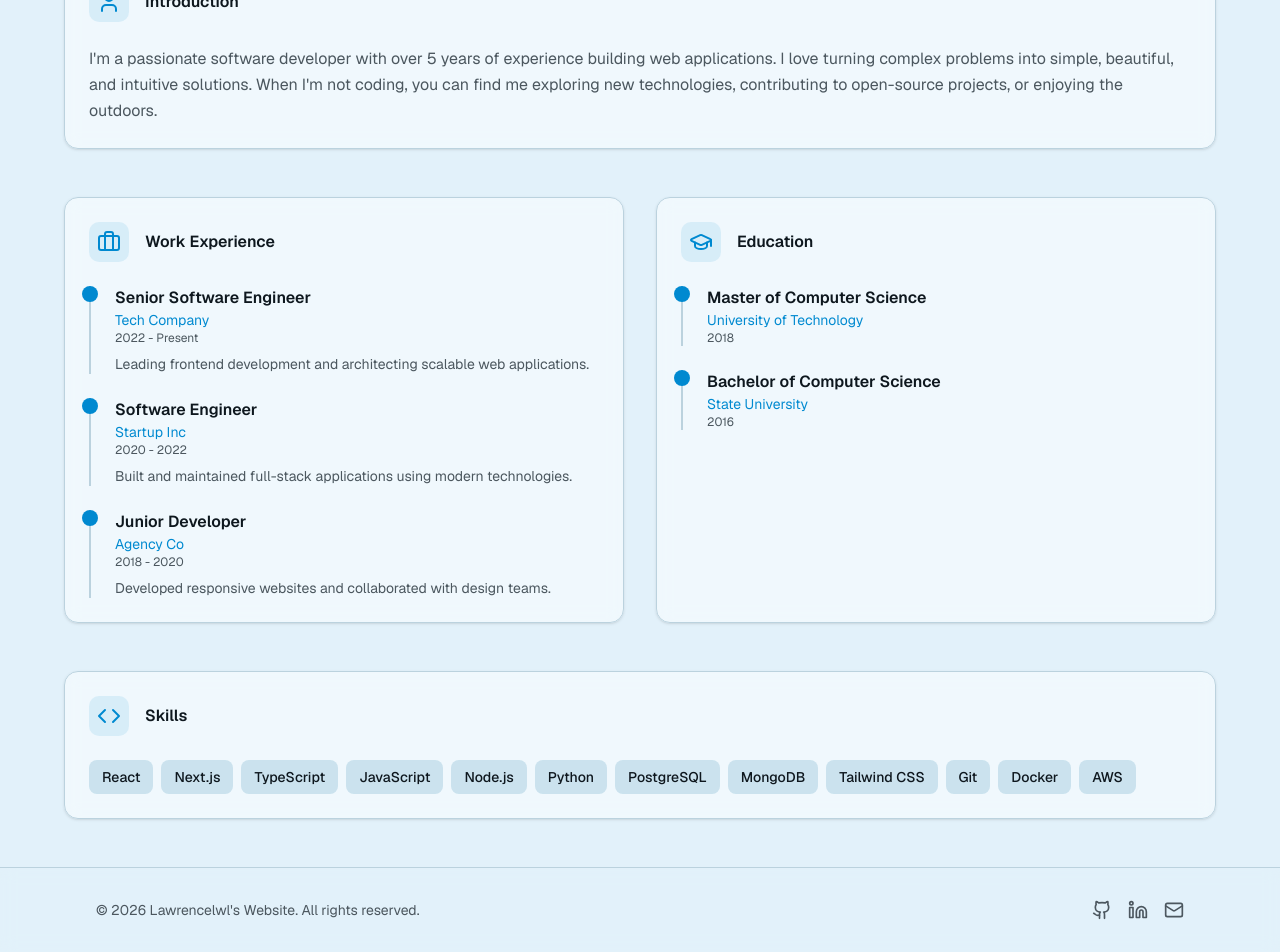
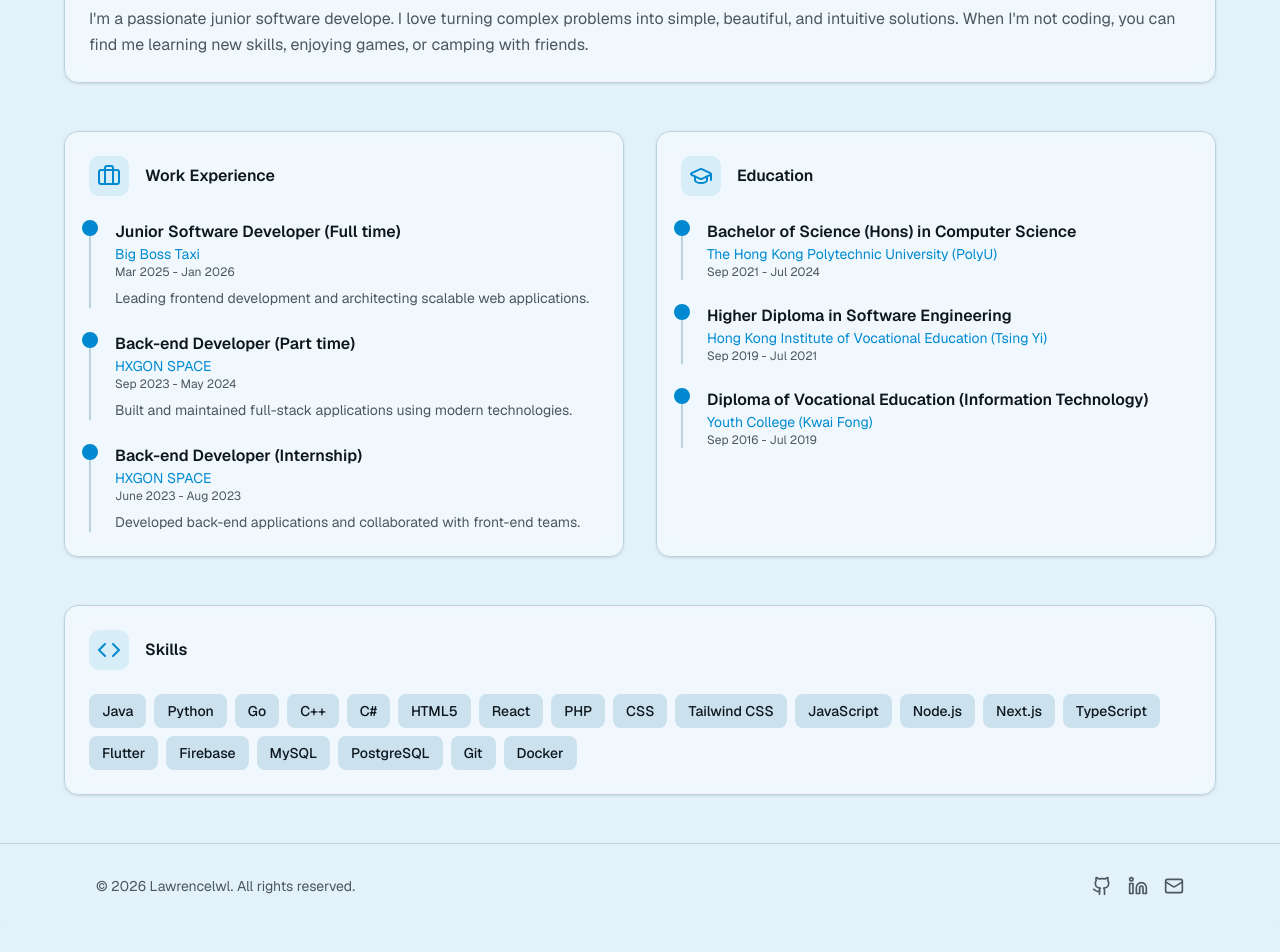
Before and after one commit to Lawrencelwl/Lawrencelwl, a Next.js app: page /about in a window 1280 px wide. Shown: the part 283-1235 px from the top of the page. After the commit the page ends 1211 px from the top, so only its background shows below. Built offline with nearby package versions, Linux system fonts and the light colour scheme.

Commit message:
update: update infomation & Home page

```diff
--- a/app/about/page.tsx
+++ b/app/about/page.tsx
@@ -1,46 +1,71 @@
-import { Card, CardContent, CardHeader, CardTitle } from "@/components/ui/card"
-import { Badge } from "@/components/ui/badge"
-import { Briefcase, GraduationCap, Code, User } from "lucide-react"
+import { Card, CardContent, CardHeader, CardTitle } from "@/components/ui/card";
+import { Badge } from "@/components/ui/badge";
+import { Briefcase, GraduationCap, Code, User } from "lucide-react";
 
 const workExperience = [
   {
-    title: "Senior Software Engineer",
-    company: "Tech Company",
-    period: "2022 - Present",
-    description: "Leading frontend development and architecting scalable web applications.",
+    title: "Junior Software Developer (Full time)",
+    company: "Big Boss Taxi",
+    period: "Mar 2025 - Jan 2026",
+    description:
+      "Leading frontend development and architecting scalable web applications.",
   },
   {
-    title: "Software Engineer",
-    company: "Startup Inc",
-    period: "2020 - 2022",
-    description: "Built and maintained full-stack applications using modern technologies.",
+    title: "Back-end Developer (Part time)",
+    company: "HXGON SPACE",
+    period: "Sep 2023 - May 2024",
+    description:
+      "Built and maintained full-stack applications using modern technologies.",
   },
   {
-    title: "Junior Developer",
-    company: "Agency Co",
-    period: "2018 - 2020",
-    description: "Developed responsive websites and collaborated with design teams.",
+    title: "Back-end Developer (Internship)",
+    company: "HXGON SPACE",
+    period: "June 2023 - Aug 2023",
+    description:
+      "Developed back-end applications and collaborated with front-end teams.",
   },
-]
+];
 
 const education = [
   {
-    degree: "Master of Computer Science",
-    school: "University of Technology",
-    year: "2018",
+    degree: "Bachelor of Science (Hons) in Computer Science",
+    school: "The Hong Kong Polytechnic University (PolyU)",
+    year: "Sep 2021 - Jul 2024",
   },
   {
-    degree: "Bachelor of Computer Science",
-    school: "State University",
-    year: "2016",
+    degree: "Higher Diploma in Software Engineering",
+    school: "Hong Kong Institute of Vocational Education (Tsing Yi)",
+    year: "Sep 2019 - Jul 2021",
   },
-]
+  {
+    degree: "Diploma of Vocational Education (Information Technology)",
+    school: "Youth College (Kwai Fong)",
+    year: "Sep 2016 - Jul 2019",
+  },
+];
 
 const skills = [
-  "React", "Next.js", "TypeScript", "JavaScript",
-  "Node.js", "Python", "PostgreSQL", "MongoDB",
-  "Tailwind CSS", "Git", "Docker", "AWS",
-]
+  "Java",
+  "Python",
+  "Go",
+  "C++",
+  "C#",
+  "HTML5",
+  "React",
+  "PHP",
+  "CSS",
+  "Tailwind CSS",
+  "JavaScript",
+  "Node.js",
+  "Next.js",
+  "TypeScript",
+  "Flutter",
+  "Firebase",
+  "MySQL",
+  "PostgreSQL",
+  "Git",
+  "Docker",
+];
 
 export default function AboutPage() {
   return (
@@ -49,9 +74,6 @@ export default function AboutPage() {
         {/* Page Header */}
         <div className="text-center space-y-4">
           <h1 className="text-4xl font-bold text-foreground">About Me</h1>
-          <p className="text-muted-foreground max-w-2xl mx-auto">
-            Get to know more about my background, experience, and skills.
-          </p>
         </div>
 
         {/* Short Introduction */}
@@ -64,10 +86,10 @@ export default function AboutPage() {
           </CardHeader>
           <CardContent>
             <p className="text-muted-foreground leading-relaxed">
-              I&apos;m a passionate software developer with over 5 years of experience building
-              web applications. I love turning complex problems into simple, beautiful, and
-              intuitive solutions. When I&apos;m not coding, you can find me exploring new
-              technologies, contributing to open-source projects, or enjoying the outdoors.
+              I&apos;m a passionate junior software develope. I love turning
+              complex problems into simple, beautiful, and intuitive solutions.
+              When I&apos;m not coding, you can find me learning new skills,
+              enjoying games, or camping with friends.
             </p>
           </CardContent>
         </Card>
@@ -83,12 +105,19 @@ export default function AboutPage() {
             </CardHeader>
             <CardContent className="space-y-6">
               {workExperience.map((job, index) => (
-                <div key={index} className="relative pl-6 border-l-2 border-border">
+                <div
+                  key={index}
+                  className="relative pl-6 border-l-2 border-border"
+                >
                   <div className="absolute -left-[9px] top-0 w-4 h-4 rounded-full bg-primary" />
                   <h3 className="font-semibold text-foreground">{job.title}</h3>
                   <p className="text-sm text-primary">{job.company}</p>
-                  <p className="text-xs text-muted-foreground mb-2">{job.period}</p>
-                  <p className="text-sm text-muted-foreground">{job.description}</p>
+                  <p className="text-xs text-muted-foreground mb-2">
+                    {job.period}
+                  </p>
+                  <p className="text-sm text-muted-foreground">
+                    {job.description}
+                  </p>
                 </div>
               ))}
             </CardContent>
@@ -104,9 +133,14 @@ export default function AboutPage() {
             </CardHeader>
             <CardContent className="space-y-6">
               {education.map((edu, index) => (
-                <div key={index} className="relative pl-6 border-l-2 border-border">
+                <div
+                  key={index}
+                  className="relative pl-6 border-l-2 border-border"
+                >
                   <div className="absolute -left-[9px] top-0 w-4 h-4 rounded-full bg-primary" />
-                  <h3 className="font-semibold text-foreground">{edu.degree}</h3>
+                  <h3 className="font-semibold text-foreground">
+                    {edu.degree}
+                  </h3>
                   <p className="text-sm text-primary">{edu.school}</p>
                   <p className="text-xs text-muted-foreground">{edu.year}</p>
                 </div>
@@ -139,5 +173,5 @@ export default function AboutPage() {
         </Card>
       </div>
     </div>
-  )
+  );
 }
--- a/app/page.tsx
+++ b/app/page.tsx
@@ -1,5 +1,6 @@
 import { Card, CardContent } from "@/components/ui/card";
 import { Button } from "@/components/ui/button";
+import { RotatingDeveloperTitle } from "@/components/rotating-developer-title";
 import { ArrowRight } from "lucide-react";
 import Link from "next/link";
 
@@ -13,7 +14,7 @@ export default function HomePage() {
       </div>
 
       {/* Center Card with blurred photo background */}
-      <Card className="relative overflow-hidden max-w-2xl w-full mx-auto bg-card/30 backdrop-blur-xl border-border/50 shadow-2xl">
+      <Card className="relative overflow-hidden max-w-4xl w-full mx-auto bg-card/30 backdrop-blur-xl border-border/50 shadow-2xl">
         {/* Blurred background image */}
         <div
           className="absolute inset-0 -z-10 opacity-30"
@@ -26,22 +27,20 @@ export default function HomePage() {
           }}
         />
 
-        <CardContent className="p-8 sm:p-12 text-center relative z-10">
+        <CardContent className="p-10 sm:p-14 lg:p-16 text-center relative z-10">
           <div className="space-y-6">
             <div className="space-y-2">
-              <p className="text-primary font-medium tracking-wide uppercase text-sm">
+              {/* <p className="text-primary font-medium tracking-wide uppercase text-sm">
                 Welcome to Lawrencelwl's Website
-              </p>
-              <h1 className="text-4xl sm:text-5xl font-bold text-foreground text-balance">
-                Hi, I&apos;m a Developer
-              </h1>
+              </p> */}
+              <RotatingDeveloperTitle />
             </div>
-
+            {/*
             <p className="text-lg text-muted-foreground max-w-lg mx-auto leading-relaxed">
               I create beautiful and functional web experiences. Passionate
               about clean code, modern design, and building products that make a
               difference.
-            </p>
+            </p> */}
 
             <div className="flex flex-col sm:flex-row items-center justify-center gap-4 pt-4">
               <Button asChild size="lg" className="group">
--- a/app/work/page.tsx
+++ b/app/work/page.tsx
@@ -1,37 +1,49 @@
-import { ProjectCard } from "@/components/project-card"
+import { ProjectCard } from "@/components/project-card";
 
 const projects = [
   {
     title: "E-Commerce Platform",
-    description: "A full-featured online shopping platform with cart management, payment processing, and order tracking. Built for scalability and performance.",
-    technologies: ["Next.js", "TypeScript", "Stripe", "PostgreSQL", "Tailwind CSS"],
+    description:
+      "A full-featured online shopping platform with cart management, payment processing, and order tracking. Built for scalability and performance.",
+    technologies: [
+      "Next.js",
+      "TypeScript",
+      "Stripe",
+      "PostgreSQL",
+      "Tailwind CSS",
+    ],
   },
   {
     title: "Task Management App",
-    description: "A collaborative task management application with real-time updates, team workspaces, and advanced filtering capabilities.",
+    description:
+      "A collaborative task management application with real-time updates, team workspaces, and advanced filtering capabilities.",
     technologies: ["React", "Node.js", "Socket.io", "MongoDB", "Redux"],
   },
   {
     title: "AI Content Generator",
-    description: "An AI-powered tool that helps users generate blog posts, social media content, and marketing copy using advanced language models.",
+    description:
+      "An AI-powered tool that helps users generate blog posts, social media content, and marketing copy using advanced language models.",
     technologies: ["Python", "FastAPI", "OpenAI API", "React", "PostgreSQL"],
   },
   {
     title: "Fitness Tracking App",
-    description: "A mobile-first fitness application for tracking workouts, nutrition, and progress with personalized recommendations.",
+    description:
+      "A mobile-first fitness application for tracking workouts, nutrition, and progress with personalized recommendations.",
     technologies: ["React Native", "Firebase", "TypeScript", "Chart.js"],
   },
   {
     title: "Real Estate Platform",
-    description: "A comprehensive real estate listing platform with map integration, virtual tours, and mortgage calculators.",
+    description:
+      "A comprehensive real estate listing platform with map integration, virtual tours, and mortgage calculators.",
     technologies: ["Next.js", "Mapbox", "Prisma", "AWS S3", "Tailwind CSS"],
   },
   {
     title: "Social Media Dashboard",
-    description: "An analytics dashboard for managing multiple social media accounts with scheduling and performance insights.",
+    description:
+      "An analytics dashboard for managing multiple social media accounts with scheduling and performance insights.",
     technologies: ["Vue.js", "D3.js", "Express", "Redis", "OAuth 2.0"],
   },
-]
+];
 
 export default function WorkPage() {
   return (
@@ -40,9 +52,6 @@ export default function WorkPage() {
         {/* Page Header */}
         <div className="text-center space-y-4">
           <h1 className="text-4xl font-bold text-foreground">My Work</h1>
-          <p className="text-muted-foreground max-w-2xl mx-auto">
-            A collection of projects I&apos;ve worked on, showcasing my skills in web development and design.
-          </p>
         </div>
 
         {/* Projects Grid */}
@@ -58,5 +67,5 @@ export default function WorkPage() {
         </div>
       </div>
     </div>
-  )
+  );
 }
--- a/components/footer.tsx
+++ b/components/footer.tsx
@@ -7,14 +7,13 @@ export function Footer() {
       <div className="max-w-6xl mx-auto px-4 sm:px-6 lg:px-8 py-8">
         <div className="flex flex-col md:flex-row items-center justify-between gap-4">
           <p className="text-sm text-muted-foreground">
-            &copy; {new Date().getFullYear()} Lawrencelwl's Website. All rights
-            reserved.
+            &copy; {new Date().getFullYear()} Lawrencelwl. All rights reserved.
           </p>
 
           <div className="flex items-center gap-4">
             <Link
               href="https://github.com"
-              target="_blank"
+              target="https://github.com/Lawrencelwl"
               rel="noopener noreferrer"
               className="text-muted-foreground hover:text-primary transition-colors"
               aria-label="GitHub"
@@ -23,7 +22,7 @@ export function Footer() {
             </Link>
             <Link
               href="https://linkedin.com"
-              target="_blank"
+              target="https://www.linkedin.com/in/wai-lung-li-5a9452288/"
               rel="noopener noreferrer"
               className="text-muted-foreground hover:text-primary transition-colors"
               aria-label="LinkedIn"
@@ -31,7 +30,7 @@ export function Footer() {
               <Linkedin className="h-5 w-5" />
             </Link>
             <Link
-              href="mailto:hello@example.com"
+              href="mailto:liwailung321@gmail.com"
               className="text-muted-foreground hover:text-primary transition-colors"
               aria-label="Email"
             >
--- a/components/navbar.tsx
+++ b/components/navbar.tsx
@@ -50,14 +50,15 @@ export function Navbar() {
   return (
     <nav className="fixed top-0 left-0 right-0 z-50 bg-background/80 backdrop-blur-md border-b border-border">
       <div className="max-w-6xl mx-auto px-4 sm:px-6 lg:px-8">
-        <div className="flex items-center justify-between h-16">
+        <div className="relative flex items-center justify-between h-16">
           {/* Logo */}
           <Link href="/" className="text-xl font-bold text-foreground">
-            Lawrencelwl's Website
+            Lawrencelwl
           </Link>
 
           {/* Desktop Navigation */}
-          <div className="hidden md:flex items-center gap-8">
+          <div className="pointer-events-none absolute inset-x-0 top-1/2 hidden -translate-y-1/2 md:flex md:items-center md:justify-center">
+            <div className="pointer-events-auto flex items-center gap-8">
               {navLinks.map((link) => (
                 <Link
                   key={link.href}
@@ -72,6 +73,7 @@ export function Navbar() {
                   {link.label}
                 </Link>
               ))}
+            </div>
           </div>
 
           {/* Theme Toggle, Auth Buttons & Mobile Menu Button */}
--- /dev/null
+++ b/components/rotating-developer-title.tsx
@@ -0,0 +1,143 @@
+"use client";
+
+import { useEffect, useRef, useState } from "react";
+
+const ROLES = [
+  "Website Developer",
+  "Python Developer",
+  "Back-end Developer",
+  "FFXVI Player",
+  "Gamer",
+] as const;
+
+/** Width so the line does not grow while typing; keeps leading `A ` from shifting sideways */
+const TYPING_LINE_MIN_CH = Math.max(...ROLES.map((r) => r.length)) + 4;
+
+/** Slightly uneven pace, slower around spaces or hyphens, occasional hesitation */
+function typingDelay(char: string, prevChar: string | undefined): number {
+  let ms = 55 + Math.random() * 95;
+  if (char === " " || char === "-") ms += 45 + Math.random() * 120;
+  if (prevChar === " " || prevChar === "-") ms += 25 + Math.random() * 60;
+  if (Math.random() < 0.12) ms += 120 + Math.random() * 220;
+  return Math.round(ms);
+}
+
+function deleteDelay(): number {
+  return Math.round(22 + Math.random() * 38);
+}
+
+function pauseWhenCompleteMs(): number {
+  return Math.round(1800 + Math.random() * 900);
+}
+
+function pauseBeforeNextPhraseMs(): number {
+  return Math.round(280 + Math.random() * 220);
+}
+
+export function RotatingDeveloperTitle() {
+  const [displayText, setDisplayText] = useState("");
+  const displayRef = useRef("");
+  const timeoutRef = useRef<ReturnType<typeof globalThis.setTimeout> | null>(
+    null,
+  );
+  const phraseIndexRef = useRef(0);
+  const phaseRef = useRef<"typing" | "deleting">("typing");
+
+  const setDisplay = (next: string) => {
+    displayRef.current = next;
+    setDisplayText(next);
+  };
+
+  useEffect(() => {
+    let cancelled = false;
+    phraseIndexRef.current = 0;
+    phaseRef.current = "typing";
+    displayRef.current = "";
+    setDisplayText("");
+
+    const clearTimer = () => {
+      if (timeoutRef.current != null) {
+        globalThis.clearTimeout(timeoutRef.current);
+        timeoutRef.current = null;
+      }
+    };
+
+    const schedule = (fn: () => void, ms: number) => {
+      clearTimer();
+      timeoutRef.current = globalThis.setTimeout(() => {
+        timeoutRef.current = null;
+        if (!cancelled) fn();
+      }, ms);
+    };
+
+    const run = () => {
+      if (cancelled) return;
+
+      const phraseIndex = phraseIndexRef.current % ROLES.length;
+      const target = ROLES[phraseIndex];
+      const current = displayRef.current;
+
+      if (phaseRef.current === "typing") {
+        if (current.length < target.length) {
+          const i = current.length;
+          const char = target.charAt(i);
+          const prev = i > 0 ? target[i - 1] : undefined;
+          setDisplay(target.slice(0, i + 1));
+          schedule(run, typingDelay(char, prev));
+          return;
+        }
+        if (current === target) {
+          schedule(() => {
+            if (cancelled) return;
+            phaseRef.current = "deleting";
+            run();
+          }, pauseWhenCompleteMs());
+          return;
+        }
+        setDisplay("");
+        schedule(run, pauseBeforeNextPhraseMs());
+        return;
+      }
+
+      if (current.length > 0) {
+        setDisplay(current.slice(0, -1));
+        schedule(run, deleteDelay());
+        return;
+      }
+
+      phraseIndexRef.current = (phraseIndexRef.current + 1) % ROLES.length;
+      phaseRef.current = "typing";
+      schedule(run, pauseBeforeNextPhraseMs());
+    };
+
+    schedule(run, 500 + Math.random() * 400);
+
+    return () => {
+      cancelled = true;
+      clearTimer();
+    };
+  }, []);
+
+  return (
+    <h1 className="flex flex-col items-center gap-2 font-bold text-foreground text-balance">
+      <span className="flex flex-wrap items-baseline justify-center gap-x-1.5 px-2 text-center">
+        <span className="text-5xl leading-none tracking-tight sm:text-6xl lg:text-9xl">
+          Hi
+        </span>
+        <span className="text-3xl sm:text-4xl lg:text-7xl">
+          , I&apos;m Lawrence
+        </span>
+      </span>
+      <span className="flex w-full justify-center px-2 text-4xl sm:text-5xl">
+        <span className="text-primary inline-flex min-w-[min(100%,19rem)] max-w-full items-baseline justify-start gap-0.5 sm:min-w-92">
+          <span className="text-foreground shrink-0">A&nbsp;</span>
+          <span className="text-left">{displayText}</span>
+          <span
+            className="inline-block h-[0.85em] w-0.5 shrink-0 animate-pulse rounded-sm bg-primary"
+            aria-hidden="true"
+          />
+        </span>
+      </span>
+    </h1>
+  );
+}
```
Also changed, not shown: app/life/page.tsx (+59 -58 lines). Lines whose indentation alone changed are shown as unchanged.
